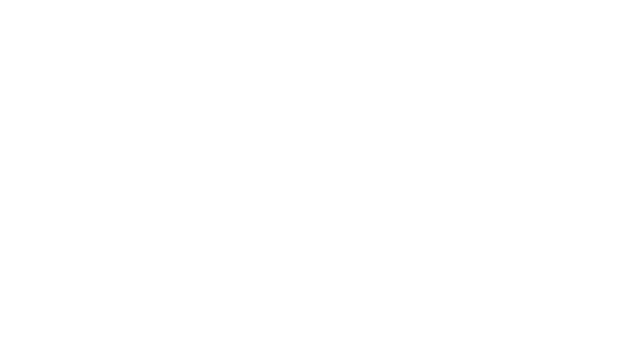
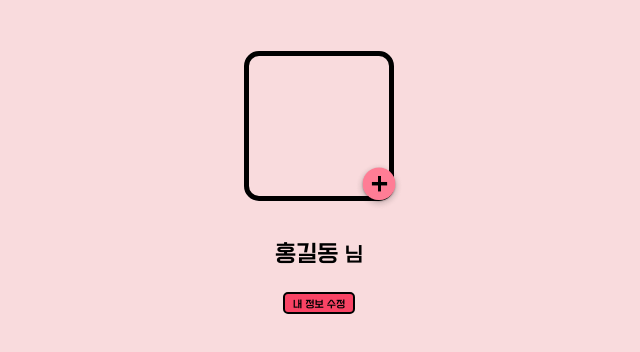
Before and after one commit to HICC-2024-PROJECT-PRESENTATION-CONTEST/Team3-Frontend, a React (Vite) app in the folder hi-cc/: page /mypage in a window 1280 px wide. Shown: the top 352 px of the page, without its empty margins (321-961 px from the left). Built offline with nearby package versions, Linux system fonts and the light colour scheme.

Commit message:
feat: MyPage 상단 페이지

```diff
--- a/hi-cc/src/pages/userPage/MyPage/MyPage.jsx
+++ b/hi-cc/src/pages/userPage/MyPage/MyPage.jsx
@@ -1,5 +1,130 @@
+import styled from "styled-components";
+
+import pfpEditButton from "../../../assets/pfpEditButton.png";
+
+const API_URL = import.meta.env.VITE_API_URL;
+
 export default function MyPage() {
-    return(
-        <></>
+
+    // 프로필 사진 수정 페이지로 이동
+    function handlePictureEdit() {
+
+    }
+
+    // 내 정보 수정 페이지로 이동
+    function handleProfileEdit() {
+
+    }
+
+    return (
+        <MyPageWrapper>
+            <MyProfileWrapper>
+                {/* 프로필 사진 */}
+                <ProfilePictureWrapper>
+                    <ProfilePicture>
+
+                    </ProfilePicture>
+                    <ProfilePictureEditButton src={pfpEditButton} onClick={handlePictureEdit}/>
+                </ProfilePictureWrapper>
+
+                {/* 이름 */}
+                <NameWrapper>
+                    <Name>홍길동</Name><Sir> 님</Sir>
+                </NameWrapper>
+
+                {/* 내 정보 수정 버튼 */}
+                <EditButton onClick={handleProfileEdit}>내 정보 수정</EditButton>
+            </MyProfileWrapper>
+        </MyPageWrapper>
     )
 };
+
+const MyPageWrapper = styled.div`
+    position: relative;
+    display: flex;
+    flex-direction: column;
+    align-items: center;
+    width: 100vw;
+    height: 100vh;
+    background: #F9DBDD;
+    overflow: auto;
+`
+
+const MyProfileWrapper = styled.div`
+    display: flex;
+    flex-direction: column;
+    width: 100vw;
+    height: auto;
+    min-height: 33vh;
+    align-items: center;
+`
+
+const ProfilePictureWrapper = styled.div`
+    position: relative;
+    display: flex;
+    margin-top: 5vh;
+
+    width: calc(32vw + 1px);
+    height: 32vw;
+    min-width: 103px;
+    min-height: 104px;
+    max-width: 170px;
+    max-height: 171px;
+
+    justify-content: center;
+    align-items: center;
+`
+
+const ProfilePicture = styled.div`
+    position: relative;
+    width: 26vw;
+    height: 26vw;
+    min-width: 80px;
+    max-width: 140px;
+    min-height: 80px;
+    max-height: 140px;
+
+    border: solid 5px;
+    border-radius: 15px;
+`
+
+const ProfilePictureEditButton = styled.img`
+    position: absolute;
+    min-width: 30px;
+    width: 10vw;
+    max-width: 50px;
+    min-height: 30px;
+    height: 10vw;
+    max-height: 50px;
+
+    right: 0px;
+    bottom: 0px;
+
+    cursor: pointer;
+`
+
+const NameWrapper = styled.div`
+    width: auto;
+    text-align: center;
+    margin: 2vw;
+`
+
+const Name = styled.span`
+    font-size: 23px;
+`
+
+const Sir = styled.span`
+    font-size: 20px;
+`
+
+const EditButton = styled.button`
+    width: 72px;
+    height: 22px;
+    border: solid 2px;
+    border-radius: 5px;
+    font-size: 10px;
+
+    background-color: #F94364;
+
+    cursor: pointer;
+`
```
Also changed, not shown: hi-cc/src/assets/pfpEditButton.png (added).
